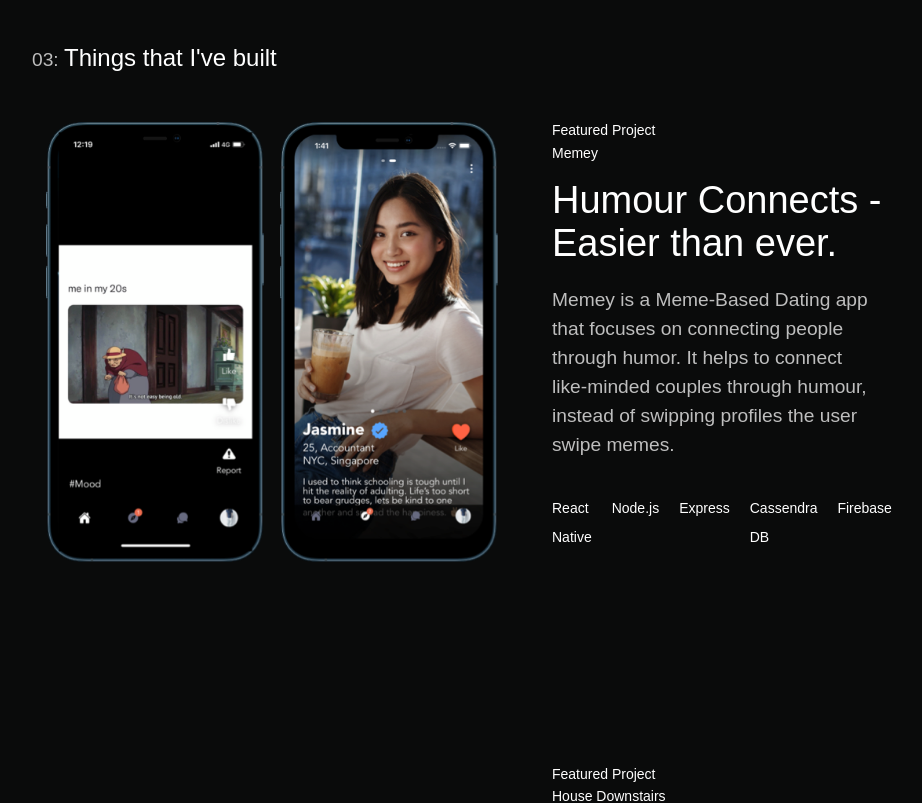
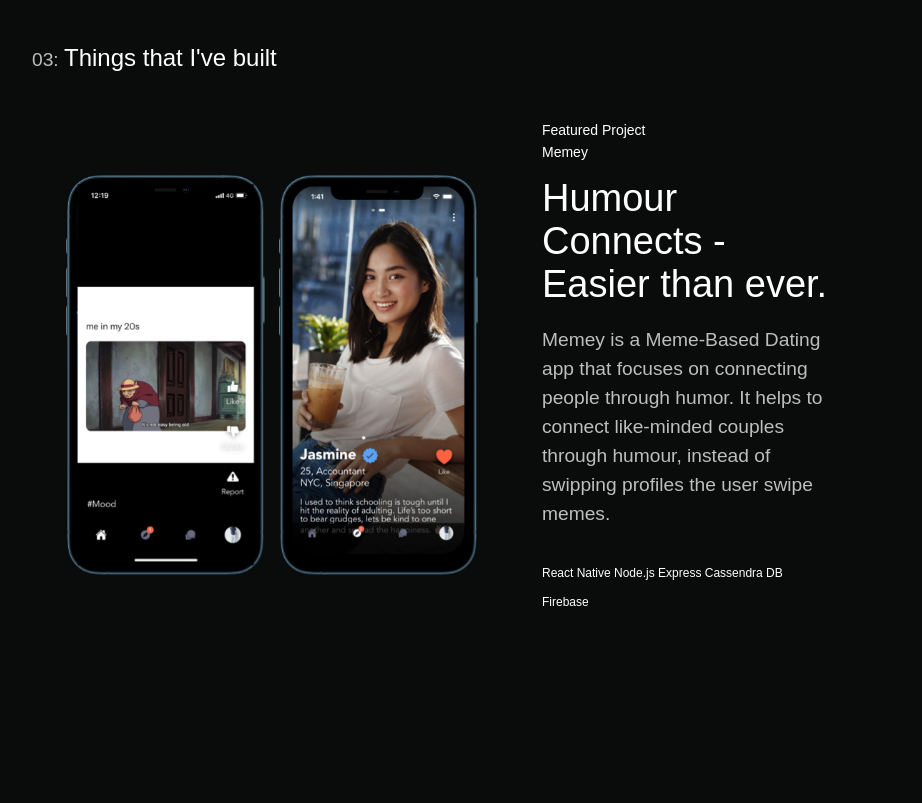
Before and after one commit to gjchoo/nextjs-portfolio-website, a Next.js app: page / in a window 1280 px wide. Shown: the part 2260-3063 px from the top of the page, without its empty margins (208-1130 px from the left). Built offline with nearby package versions, Linux system fonts and the light colour scheme.

Commit message:
fix: refactor styling and image

```diff
--- a/stories/molecule/experience/experience.module.css
+++ b/stories/molecule/experience/experience.module.css
@@ -52,10 +52,6 @@
   max-width: 441px;
 }
 
-.showLogo {
-  display: none;
-}
-
 @media only screen and (min-width: 768px) {
   .contentHeight {
     position: relative;
@@ -68,6 +64,10 @@
 }
 
 @media only screen and (max-width: 767px) {
+  .showLogo {
+    display: none;
+  }
+
   .contentHeight {
     position: relative;
     height: 100vh;
--- a/stories/molecule/featuredProducts/featuredProducts.module.css
+++ b/stories/molecule/featuredProducts/featuredProducts.module.css
@@ -26,11 +26,11 @@
     display: flex;
     flex-direction: column;
     justify-content: space-between;
-    padding: 0 0 0 40px;
+    padding: 0 0 0 30px;
   }
 
   .featureProductImg {
-    max-height: 440px;
+    max-height: 400px;
     width: 480px;
     object-fit: contain;
     transition: all 0.5s;
--- a/stories/molecule/featuredProducts/featuredProducts.tsx
+++ b/stories/molecule/featuredProducts/featuredProducts.tsx
@@ -40,7 +40,7 @@ export const FeaturedProducts = () => {
         {featuredProductList.map((e: FeaturedProductsProps) => (
           <li className="item" key={e.title}>
             <div className={styles.contentDirection}>
-              <div className="full-width">
+              <div className="full-width justify-center align-center">
                 <img
                   className={styles.featureProductImg}
                   src={e.source}
@@ -72,16 +72,11 @@ export const FeaturedProducts = () => {
 
                 <p className={`light fs18 secondary-color`}>{e.subTitle}</p>
 
-                <ul className="row">
-                  {e.techList.map((e: string) => (
-                    <p
-                      key={e}
-                      className={`light fs14 primary-color paddingRight-20`}
-                    >
-                      {e}
-                    </p>
-                  ))}
-                </ul>
+                <div>
+                  <p className={`light fs12 primary-color`}>
+                    {e.techList.join(" ")}
+                  </p>
+                </div>
 
                 {e.channels && (
                   <ul className="row">
--- a/styles/globals.scss
+++ b/styles/globals.scss
@@ -148,6 +148,10 @@ p {
   font-size: 0.875rem;
 }
 
+.fs12 {
+  font-size: 0.75rem;
+}
+
 .storybook-hover-icon:hover,
 .storybook-hover-icon:focus {
   transition: 5s;
@@ -173,6 +177,11 @@ p {
 .row {
   display: flex;
   flex-direction: row;
+}
+
+.wrap {
+  display: flex;
+  flex-wrap: wrap;
 }
 
 .column {
```
